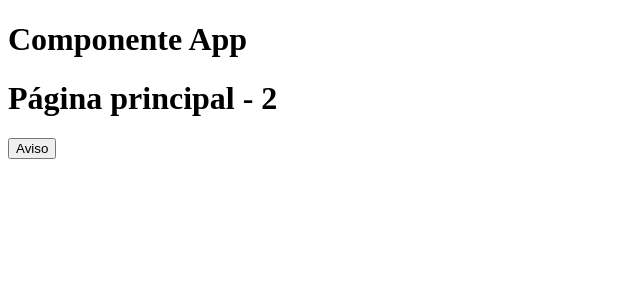
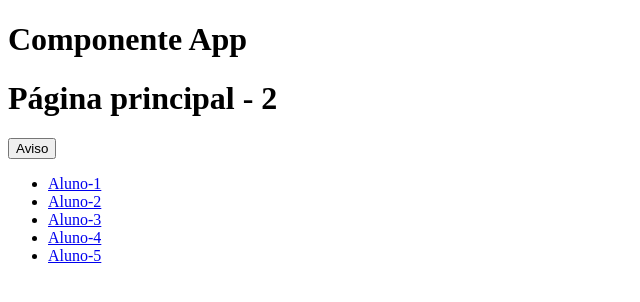
Before and after one commit to 1TDSPY-2024/aula-05-2sem, a React (Vite) app in the folder felipeSeiki/: page / in a window 1280 px wide. Shown: the top 302 px of the page, without its empty margins (0-640 px from the left). Built offline with nearby package versions, Linux system fonts and the light colour scheme.

Commit message:
Criação de props.children

```diff
--- a/felipeSeiki/src/App.tsx
+++ b/felipeSeiki/src/App.tsx
@@ -11,7 +11,15 @@
   return(
     <div>
       <h1>Componente App</h1>
-      <Cabecalho paginaProps={pagina} nrPaginaProps={nrPagina} statusProps={status} avisoProps={aviso}/>
+      <Cabecalho paginaProps={pagina} nrPaginaProps={nrPagina} statusProps={status} avisoProps={aviso}>
+        <ul>
+          <li><a href="#">Aluno-1</a></li>
+          <li><a href="#">Aluno-2</a></li>
+          <li><a href="#">Aluno-3</a></li>
+          <li><a href="#">Aluno-4</a></li>
+          <li><a href="#">Aluno-5</a></li>
+        </ul>
+      </Cabecalho>
     </div>
   );
 }
--- a/felipeSeiki/src/Cabecalho/Cabecalho.tsx
+++ b/felipeSeiki/src/Cabecalho/Cabecalho.tsx
@@ -1,6 +1,8 @@
 type Cabecalho1Props = {
     paginaProps:string;
     nrPaginaProps:string | number;
+    children:React.ReactNode;
+    //ou children:React.ReactNode;
 };
 
 type Cabecalho2Props = {
@@ -8,7 +10,7 @@
     avisoProps:()=>void;
 };
 
-function Cabecalho({paginaProps,nrPaginaProps,statusProps,avisoProps}:Cabecalho1Props & Cabecalho2Props){
+function Cabecalho({paginaProps,nrPaginaProps,children,statusProps,avisoProps}:Cabecalho1Props & Cabecalho2Props){
 
     document.title = statusProps+" - "+nrPaginaProps;
 
@@ -16,6 +18,9 @@
         <header>
             <h1>{paginaProps+"\n - "+nrPaginaProps}</h1>
             <button onClick = {()=> avisoProps()}>Aviso</button>
+            <div>
+                {children}
+            </div>
         </header>
     );
 }
```
